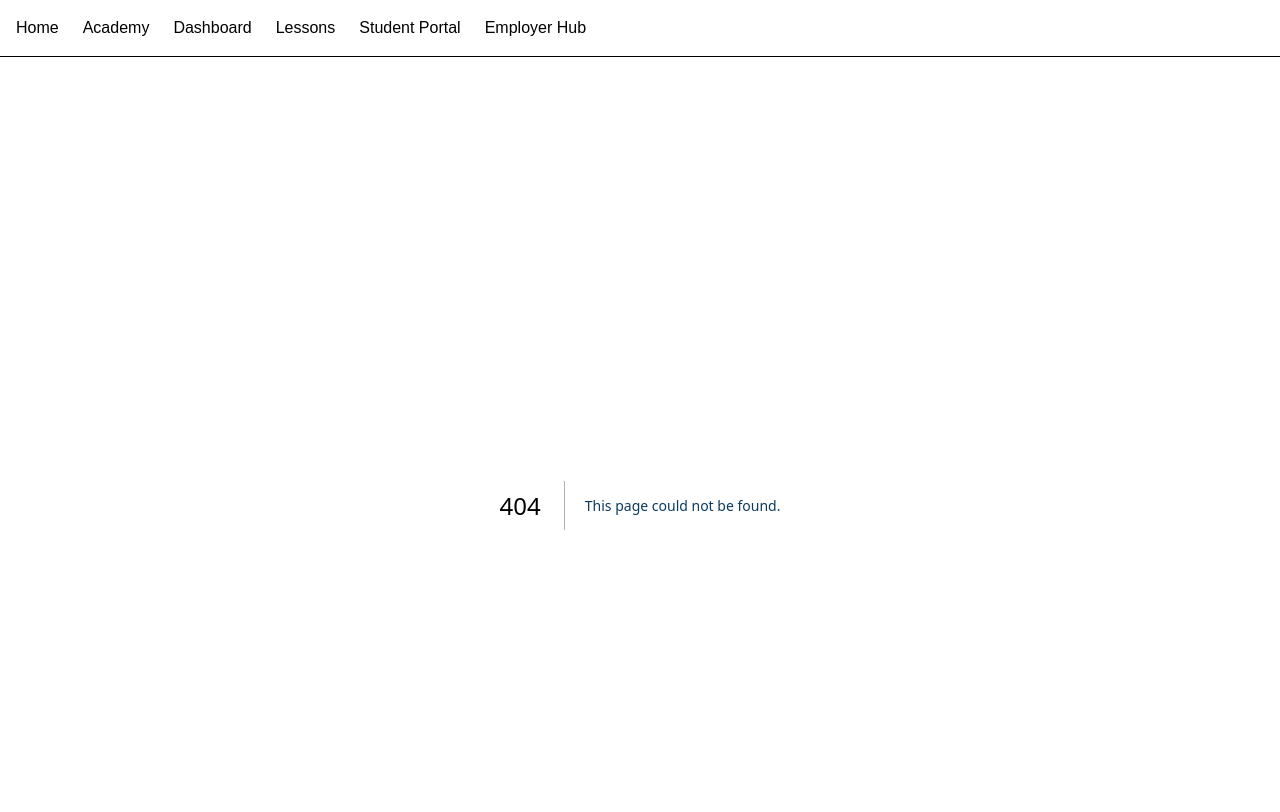
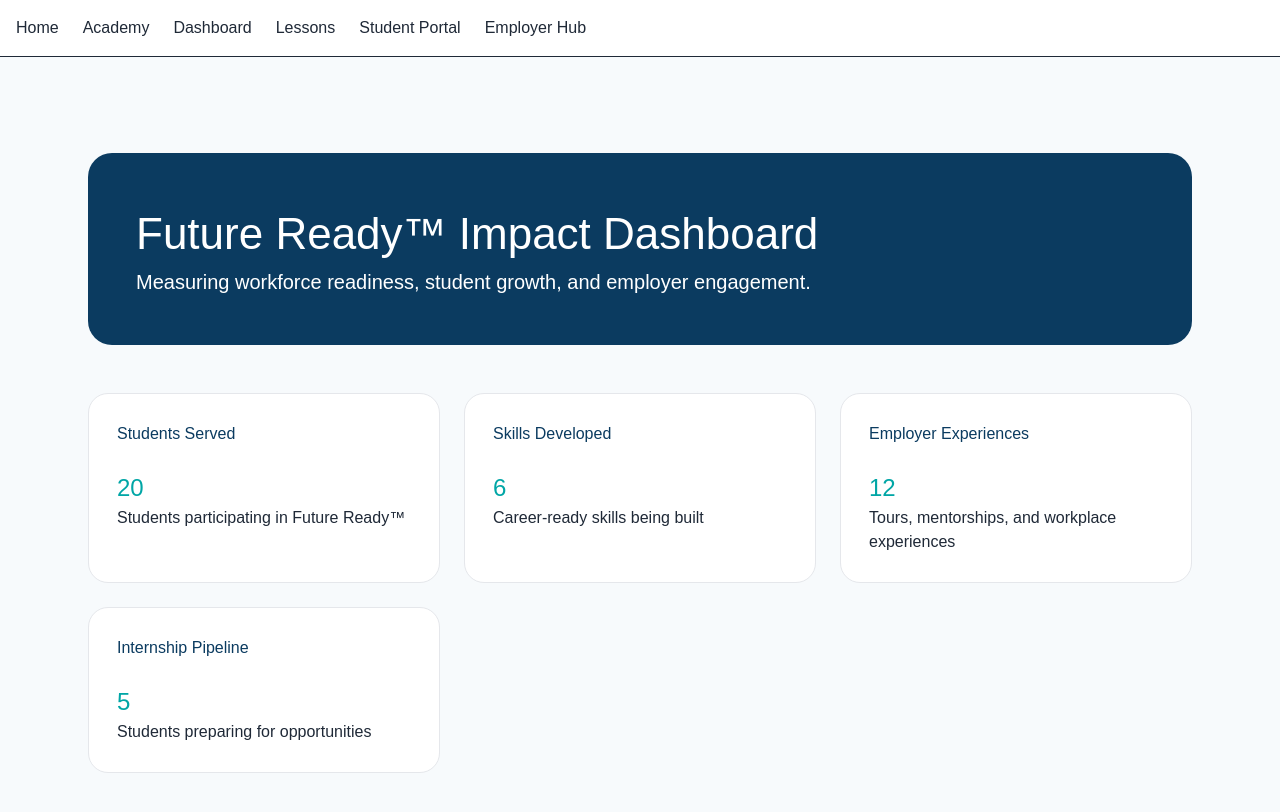
Before and after one commit to Link-Lake-Norman/Build6-, a Next.js app: page /impact-dashboard in a window 1280 px wide. Before the commit this address had no page. Shown: the top 812 px of the page. Built offline with nearby package versions, Linux system fonts and the light colour scheme.

Commit message:
Add Future Ready impact dashboard

```diff
--- /dev/null
+++ b/app/impact-dashboard/page.tsx
@@ -0,0 +1,72 @@
+export default function ImpactDashboardPage() {
+
+  const metrics = [
+    {
+      title: "Students Served",
+      value: "20",
+      description: "Students participating in Future Ready™",
+    },
+    {
+      title: "Skills Developed",
+      value: "6",
+      description: "Career-ready skills being built",
+    },
+    {
+      title: "Employer Experiences",
+      value: "12",
+      description: "Tours, mentorships, and workplace experiences",
+    },
+    {
+      title: "Internship Pipeline",
+      value: "5",
+      description: "Students preparing for opportunities",
+    },
+  ];
+
+  return (
+    <main>
+
+      <section className="hero">
+
+        <h1>
+          Future Ready™ Impact Dashboard
+        </h1>
+
+        <p>
+          Measuring workforce readiness, student growth,
+          and employer engagement.
+        </p>
+
+      </section>
+
+
+      <section className="journey-grid">
+
+        {metrics.map((metric) => (
+
+          <article
+            className="journey-card"
+            key={metric.title}
+          >
+
+            <h2>
+              {metric.title}
+            </h2>
+
+            <h3>
+              {metric.value}
+            </h3>
+
+            <p>
+              {metric.description}
+            </p>
+
+          </article>
+
+        ))}
+
+      </section>
+
+    </main>
+  );
+}
```
